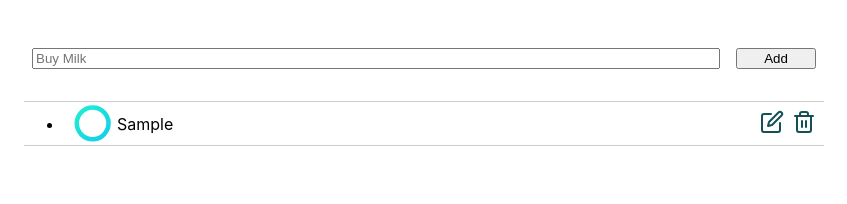
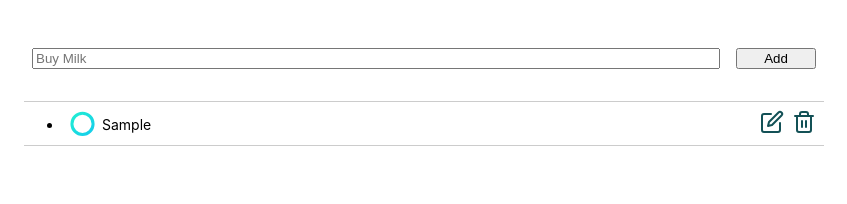
Before and after one commit to sygint/todos, a React (Create React App) app: page / in a window 1280 px wide. Both pictures are taken after typing "Sample" into the empty fields and a click on the button "Add". Shown: the top 204 px of the page, without its empty margins (216-1063 px from the left). Built offline with nearby package versions, Linux system fonts and the light colour scheme; the HTML template or start-up script is replaced by a standard one.

Commit message:
Shrink checkbox and task text

```diff
--- a/src/components/TaskList/TaskList.tsx
+++ b/src/components/TaskList/TaskList.tsx
@@ -24,8 +24,6 @@ type TaskListProps = {
   onEdit: (options: OnEditOptions) => void;
   onDelete: (id: string) => void;
 };
-
-const renderToDoCheckbox = () => <ToDoCheckbox />;
 
 export default function TaskList({ tasks, onEdit, onDelete }: TaskListProps) {
   const [idToEdit, setIdToEdit] = useState<string>("");
@@ -77,7 +75,6 @@ export default function TaskList({ tasks, onEdit, onDelete }: TaskListProps) {
                 }
                 onShowEdit={handleShowEdit}
                 onDelete={onDelete}
-                checkbox={renderToDoCheckbox}
               />
             )}
           </TaskListItem>
--- a/src/components/TaskList/styles.ts
+++ b/src/components/TaskList/styles.ts
@@ -68,7 +68,8 @@ export const Label = styled.label`
 `;
 
 export const TaskText = styled.span`
-  margin-left: 45px;
+  margin-left: 30px;
   color: saturate(#1b4a4e, 15%);
+  font-size: 14px;
   transition: all $duration / 2 linear $duration / 2;
 `;
```
Also changed, not shown: src/assets/todo-checkbox.svg.
